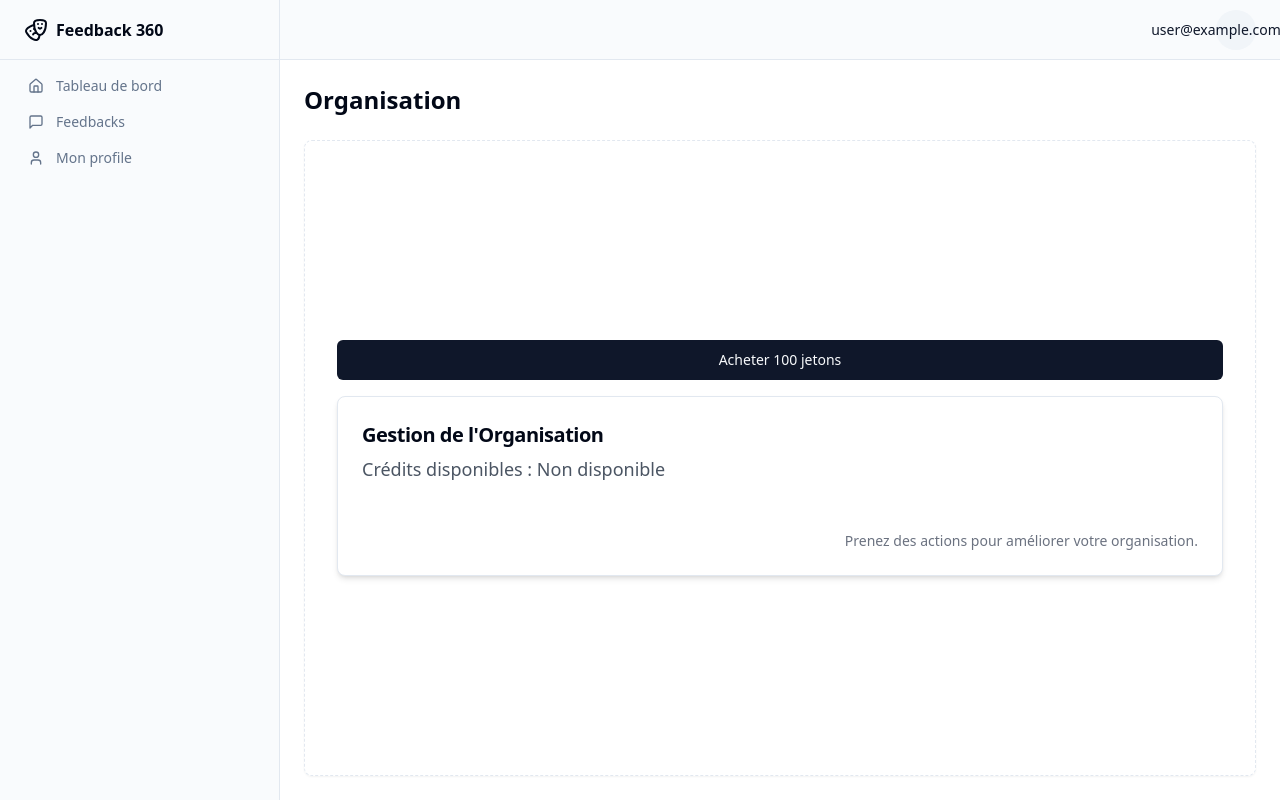
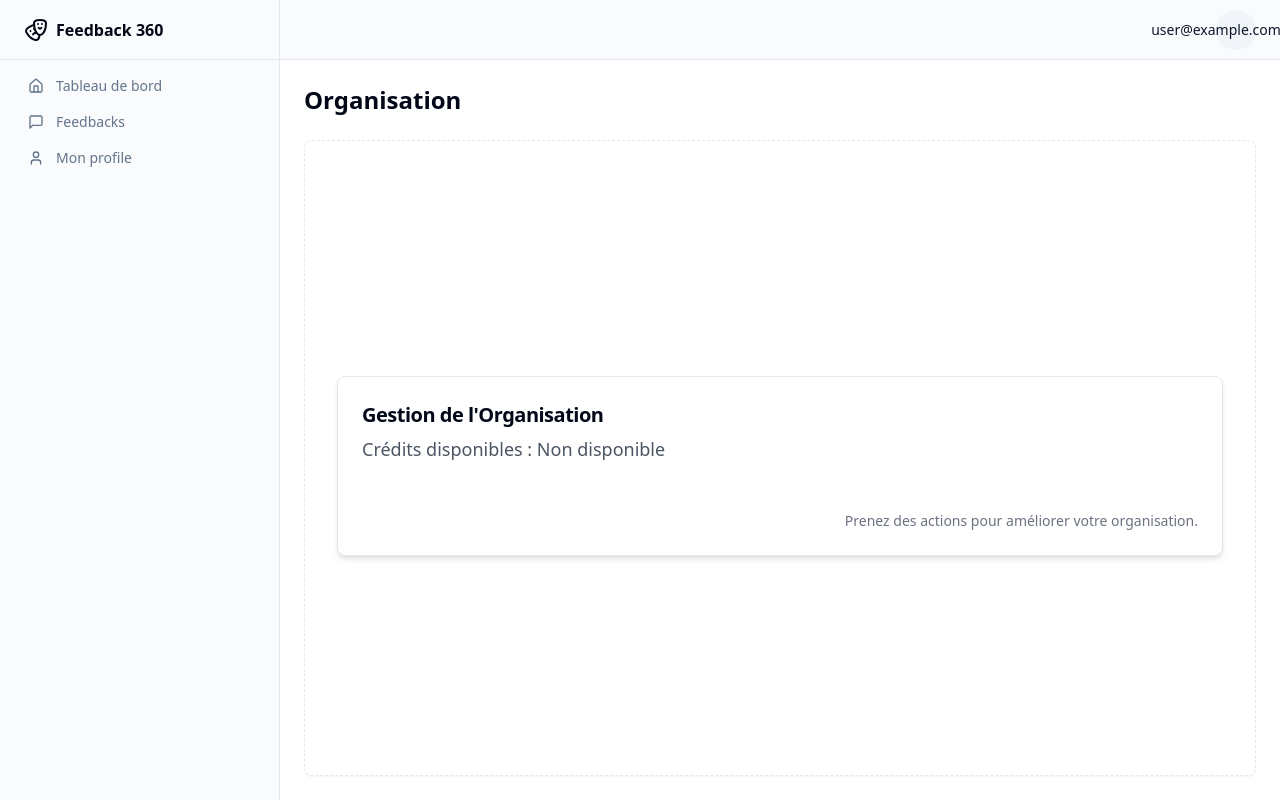
Before and after one commit to longani974/feedback360, a React (Vite) app: page /app/organisations/1 in a window 1280 px wide. Shown: the top 800 px of the page. Built offline with nearby package versions, Linux system fonts and the light colour scheme; no server answers; the database is empty; sample sign-in values are in the browser's storage; what @invertase/firestore-stripe-payments would draw is missing.

Commit message:
disabeld btn is not admin

```diff
--- a/src/routes/Organisation.tsx
+++ b/src/routes/Organisation.tsx
@@ -106,6 +106,7 @@ const Organisation = () => {
         <TooltipProvider>
             <div className="container mx-auto py-8">
                 <div className="mb-4">
+                    {isAdmin && (
                         <Button
                             onClick={handlePurchase}
                             disabled={loading} // Désactiver pendant le chargement
@@ -138,6 +139,7 @@ const Organisation = () => {
                                 'Acheter 100 jetons'
                             )}
                         </Button>
+                    )}
                 </div>
 
                 {errorMessage && (
```
Lines whose indentation alone changed are shown as unchanged.
